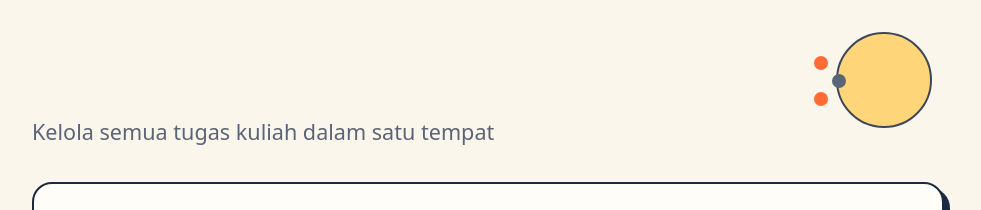
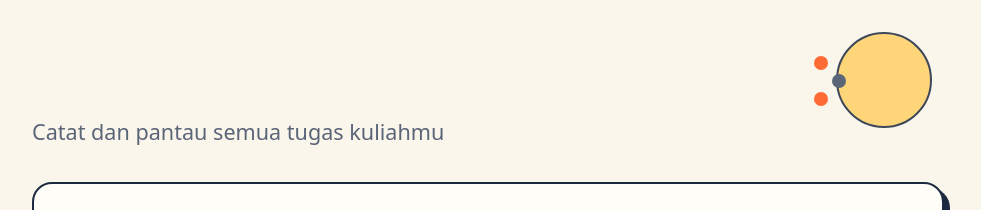
Before and after one commit to GhifarDEvSec/WEB-6, a website built with Vite: page index.html in a window 1280 px wide. Shown: the top 210 px of the page, without its empty margins (152-1133 px from the left). Built offline with nearby package versions, Linux system fonts and the light colour scheme.

Commit message:
docs: ubah subjudul di main

```diff
--- a/index.html
+++ b/index.html
@@ -11,7 +11,7 @@
     <div class="page">
       <header class="app-header">
         <h1 id="app-title">Daftar Tugas Kuliah</h1>
-        <p class="subtitle">Kelola semua tugas kuliah dalam satu tempat</p>
+        <p class="subtitle">Catat dan pantau semua tugas kuliahmu</p>
       </header>
 
       <main class="app-main">
```
